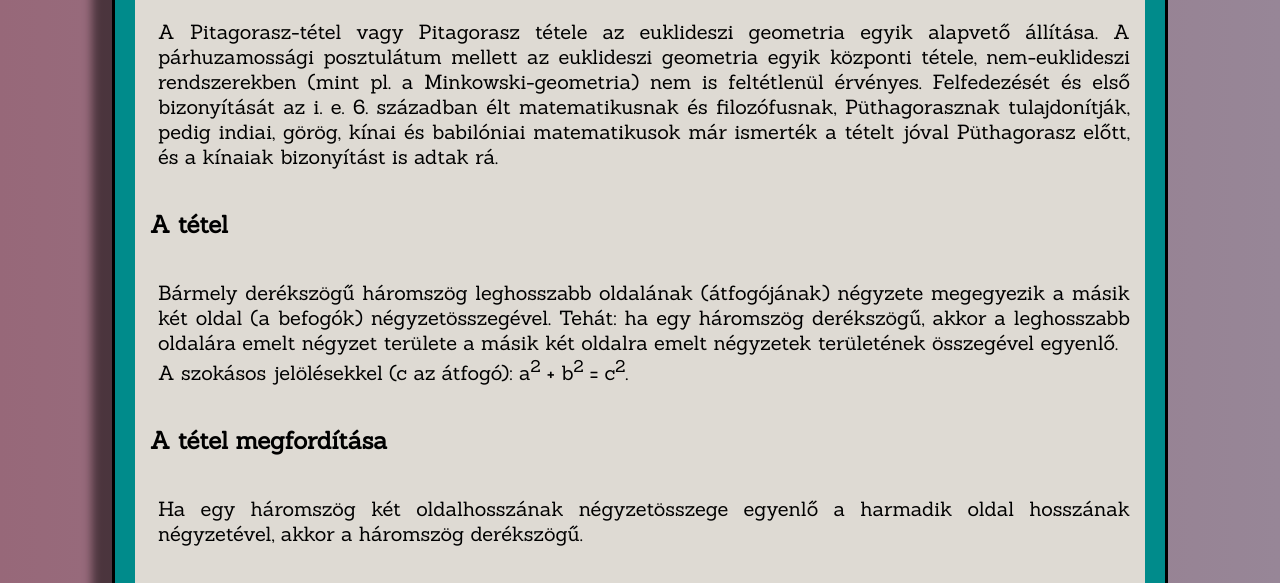
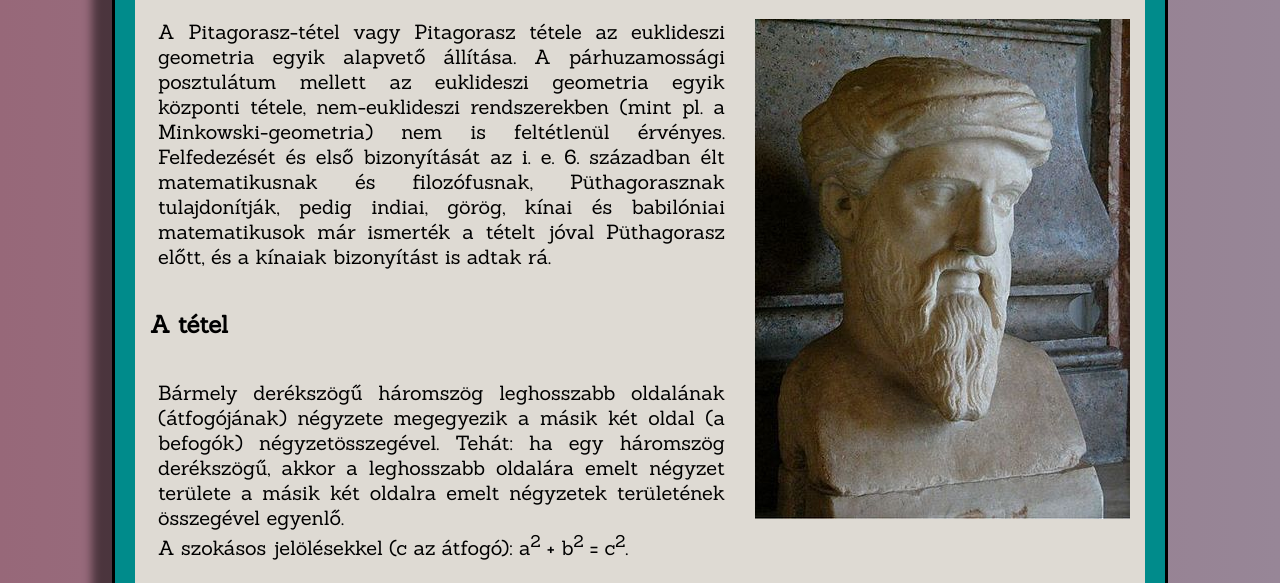
Before and after one commit to AdamToth1234/Matematika_Pitagorasz-tetel, a plain HTML site: page Pitagorasz-tétel/index.html in a window 1280 px wide. Shown: the part 182-765 px from the top of the page. Drawn offline with Linux system fonts and the light colour scheme; a web font is replaced by a local one.

Commit message:
Végleges

```diff
--- a/Pitagorasz-tétel/css/style.css
+++ b/Pitagorasz-tétel/css/style.css
@@ -215,6 +215,7 @@ h3{
 .feladatkepek{
     float: right;
     display: flex;
+    margin-left: 30px;
 }
 
 .feladatok-megoldas{
--- a/Pitagorasz-tétel/index.html
+++ b/Pitagorasz-tétel/index.html
@@ -30,6 +30,7 @@
             </nav>
             <div>
                 <h1>Pitagorasz-tétel</h1>
+                <img src="img/375px-Kapitolinischer_Pythagoras.jpg" class="feladatkepek" alt="Püthagorasz" title="Püthagorasz">
                 <p>A Pitagorasz-tétel vagy Pitagorasz tétele az euklideszi geometria egyik alapvető állítása. A
                     párhuzamossági posztulátum mellett az euklideszi geometria egyik központi tétele, nem-euklideszi
                     rendszerekben (mint pl. a Minkowski-geometria) nem is feltétlenül érvényes. Felfedezését és első
```
Also changed, not shown: Pitagorasz-tétel/img/375px-Kapitolinischer_Pythagoras.jpg (added).
